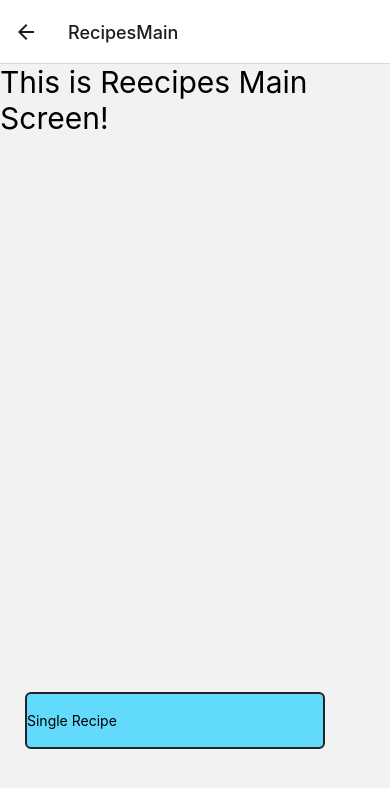
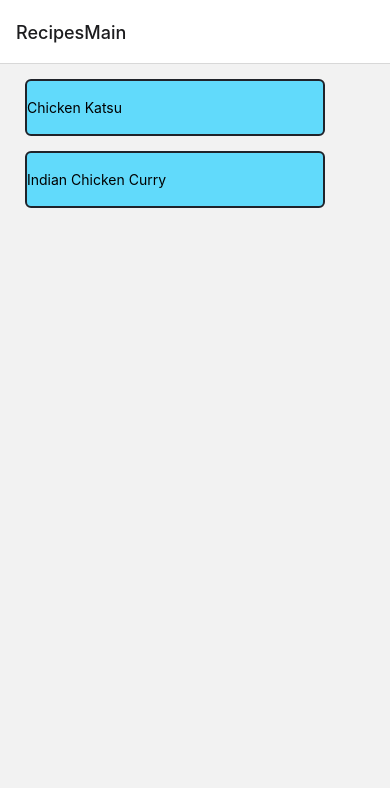
Before and after one commit to Full-Metal-Alchemist/NativEats, a React Native app in the folder app/: screen /RecipesMain in a window 390 px wide. Shown: the top 788 px of the page. Built offline with nearby package versions, Linux system fonts and the light colour scheme.

Commit message:
Have mock data list rendering to main screen and onPress leading to single recipe page

```diff
--- a/app/App.jsx
+++ b/app/App.jsx
@@ -15,7 +15,7 @@ const Stack = createStackNavigator();
 export default function App() {
   return (
     <NavigationContainer>
-      <Stack.Navigator initialRouteName="Login">
+      <Stack.Navigator initialRouteName="RecipesMain">
         <Stack.Screen name="Login" component={Login} />
         <Stack.Screen name="Signup" component={Signup} />
         <Stack.Screen name="ForgotPassword" component={ForgotPassword} />
--- a/app/screens/recipes/RecipesMainScreen.jsx
+++ b/app/screens/recipes/RecipesMainScreen.jsx
@@ -1,7 +1,8 @@
 import React from 'react';
 import {
-  Text, StyleSheet, View, Button, TouchableOpacity,
+  Text, StyleSheet, View, Button, TouchableOpacity, FlatList, SafeAreaView
 } from 'react-native';
+import RecipeButton from './maincomponents/RecipeButton';
 
 const styles = StyleSheet.create({
   text: {
@@ -9,9 +10,6 @@ const styles = StyleSheet.create({
   },
   touchable: {
     width: 300,
-    marginTop: 556,
-    marginLeft: 25,
-    paddingVertical: 18,
     borderWidth: 2,
     borderColor: '#20232a',
     borderRadius: 6,
@@ -24,17 +22,36 @@ const styles = StyleSheet.create({
 });
 
 function RecipesMain({ navigation }) {
-  console.log(navigation);
+  const mock = [{
+    id: '1',
+    name: 'Chicken Katsu',
+    cuisine: ['Japanese'],
+    steps: 'Season the chicken breasts on both sides with salt and pepper',
+    photos: ['https://images.unsplash.com/photo-1467003909585-2f8a72700288?ixlib=rb-4.0.3&ixid=M3wxMjA3fDB8MHxwaG90by1wYWdlfHx8fGVufDB8fHx8fA%3D%3D&auto=format&fit=crop&w=387&q=80'],
+    createdAt: '2001-02-16 20:38:40',
+  },
+  {
+    id: '2',
+    name: 'Indian Chicken Curry',
+    cuisine: ['Indian', 'Middle-Eastern'],
+    steps: 'Sprinkle the chicken breasts with 2 teaspoons salt. Heat oil in a large skillet over high heat',
+    photos: ['https://images.unsplash.com/photo-1555939594-58d7cb561ad1?ixlib=rb-4.0.3&ixid=M3wxMjA3fDB8MHxwaG90by1wYWdlfHx8fGVufDB8fHx8fA%3D%3D&auto=format&fit=crop&w=387&q=80'],
+    createdAt: '2020-02-11 15:44:17',
+  }];
   return (
-    <View>
-      <Text style={styles.text}>This is Reecipes Main Screen!</Text>
-      <TouchableOpacity
-        style={styles.touchable}
-        onPress={() => navigation.navigate('RecipesSingle')}
-      >
-        <Text>Single Recipe</Text>
-      </TouchableOpacity>
-    </View>
+    <SafeAreaView style={styles.container}>
+      <FlatList
+        data={mock}
+        renderItem={({ item }) => (
+          <RecipeButton
+            navigation={navigation}
+            title={item.name}
+            data={item}
+          />
+        )}
+        keyExtractor={(item) => item.id}
+      />
+    </SafeAreaView>
   );
 }
 
--- /dev/null
+++ b/app/screens/recipes/maincomponents/RecipeButton.jsx
@@ -0,0 +1,40 @@
+import React from 'react';
+import {
+  Text, StyleSheet, View, Button, TouchableOpacity,
+} from 'react-native';
+
+const styles = StyleSheet.create({
+  text: {
+    fontSize: 30,
+  },
+  touchable: {
+    width: 300,
+    marginTop: 15,
+    marginLeft: 25,
+    paddingVertical: 18,
+    borderWidth: 2,
+    borderColor: '#20232a',
+    borderRadius: 6,
+    backgroundColor: '#61dafb',
+    color: '#20232a',
+    textAlign: 'center',
+    fontSize: 30,
+    fontWeight: 'bold',
+  },
+});
+
+function RecipeButton({ navigation, title, data }) {
+  console.log(data)
+  return (
+    <View>
+      <TouchableOpacity
+        style={styles.touchable}
+        onPress={() => navigation.navigate('RecipesSingle')}
+      >
+        <Text>{title}</Text>
+      </TouchableOpacity>
+    </View>
+  );
+}
+
+export default RecipeButton;
```
Also changed, not shown: app/screens/recipes/maincomponents/holder.jsx (added), app/screens/recipes/singlecomponents/holder.jsx (added), 1 other file (tests, documents, lock files or other folders).
